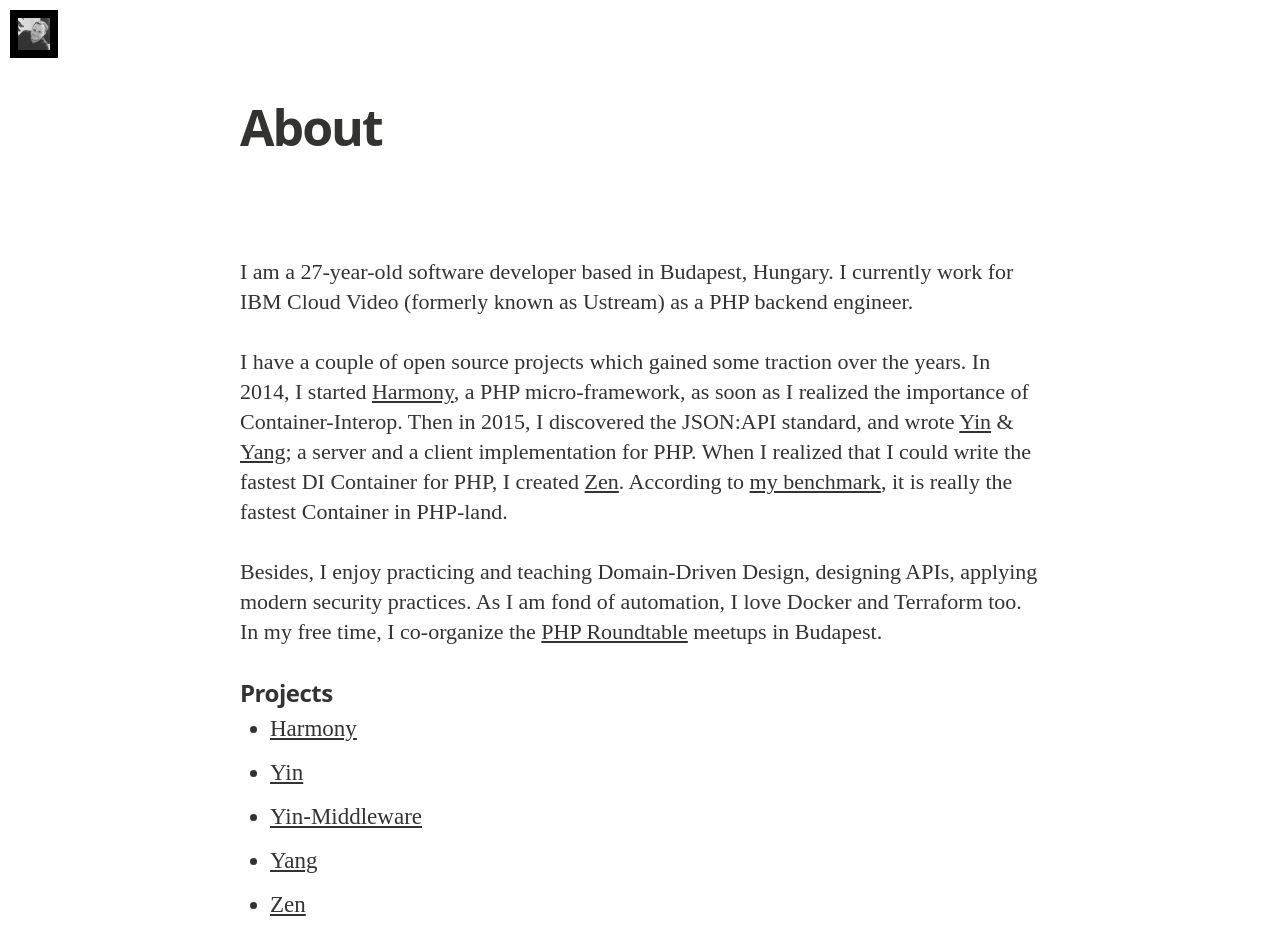
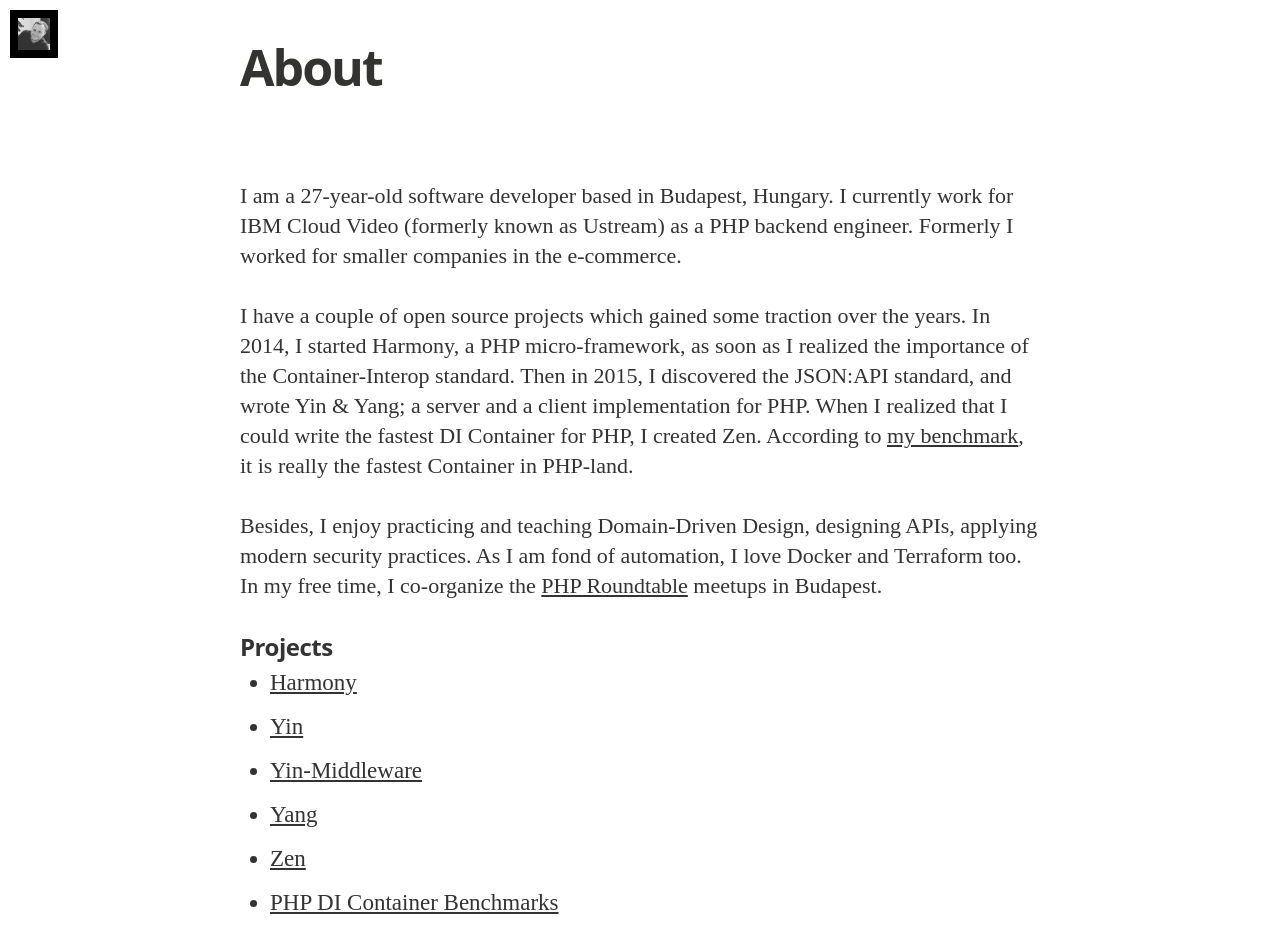
Before and after one commit to kocsismate/kocsismate.github.io, a Jekyll site: the page built from about.md, in a window 1280 px wide. Shown: the top 936 px of the page. Built offline with Jekyll 4.4.1, drawn with Linux system fonts in a browser that asks for light colours; nearby versions of some CDN libraries; some web fonts are replaced.

Commit message:
Arranged the page title to the top

```diff
--- a/_layouts/page.html
+++ b/_layouts/page.html
@@ -25,13 +25,11 @@
         </div>
         {% else %}
         <div class="noarticleimage">
-          <div class="post-meta">
             <h1 class="post-title">{{ page.title }}</h1>
             <div class="cf post-meta-text">
-              <div class="author-image" style="background-image: url({{ page.author_image }})">Blog Logo</div>
-              <h4 class="author-name" itemprop="author" itemscope itemtype="http://schema.org/Person">{{ page.author }}</h4>
+                <div class="author-image" style="background-image: url({{ page.author_image }})">Blog Logo</div>
+                <h4 class="author-name" itemprop="author" itemscope itemtype="http://schema.org/Person">{{ page.author }}</h4>
             </div>
-          </div>
         </div>
         <br>
         <br>
--- a/about.md
+++ b/about.md
@@ -5,14 +5,13 @@
 ---
 
 I am a 27-year-old software developer based in Budapest, Hungary. I currently work for IBM Cloud Video (formerly known
-as Ustream) as a PHP backend engineer.
+as Ustream) as a PHP backend engineer. Formerly I worked for smaller companies in the e-commerce.
 
-I have a couple of open source projects which gained some traction over the years. In 2014, I started [Harmony](https://github.com/woohoolabs/harmony),
-a PHP micro-framework, as soon as I realized the importance of Container-Interop. Then in 2015, I discovered the JSON:API
-standard, and wrote [Yin](https://github.com/woohoolabs/yin) & [Yang](https://github.com/woohoolabs/yang); a server and a
-client implementation for PHP. When I realized that I could write the fastest DI Container for PHP, I created [Zen](https://github.com/woohoolabs/zen).
-According to [my benchmark](https://kocsismate.github.io/php/2017/01/20/benchmark-for-some-popular-di-containers/), it
-is really the fastest Container in PHP-land.
+I have a couple of open source projects which gained some traction over the years. In 2014, I started Harmony,
+a PHP micro-framework, as soon as I realized the importance of the Container-Interop standard. Then in 2015, I discovered
+the JSON:API standard, and wrote Yin & Yang; a server and a client implementation for PHP. When I realized that I could
+write the fastest DI Container for PHP, I created Zen. According to [my benchmark](https://kocsismate.github.io/php/2017/01/20/benchmark-for-some-popular-di-containers/),
+it is really the fastest Container in PHP-land.
 
 Besides, I enjoy practicing and teaching Domain-Driven Design, designing APIs, applying modern security practices.
 As I am fond of automation, I love Docker and Terraform too. In my free time, I co-organize the
--- a/assets/css/main.sass
+++ b/assets/css/main.sass
@@ -333,7 +333,6 @@
       font-size: 50px
       line-height: 1.1
       color: #333332
-      margin-bottom: 16px
     .author-image
       display: inline-block
       width: 30px
```
